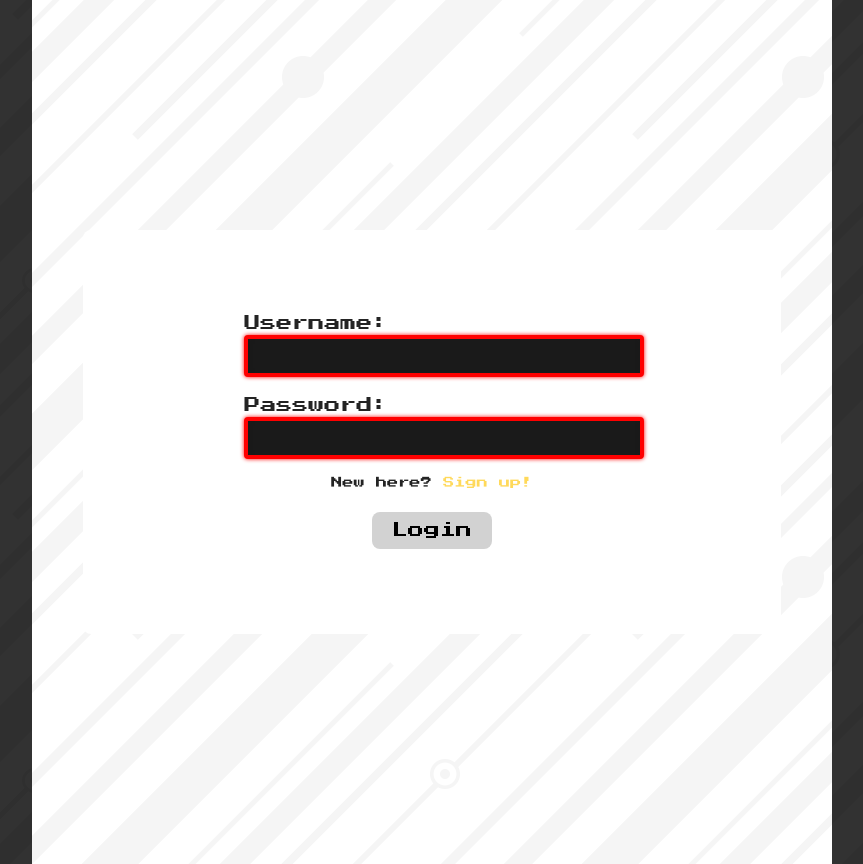
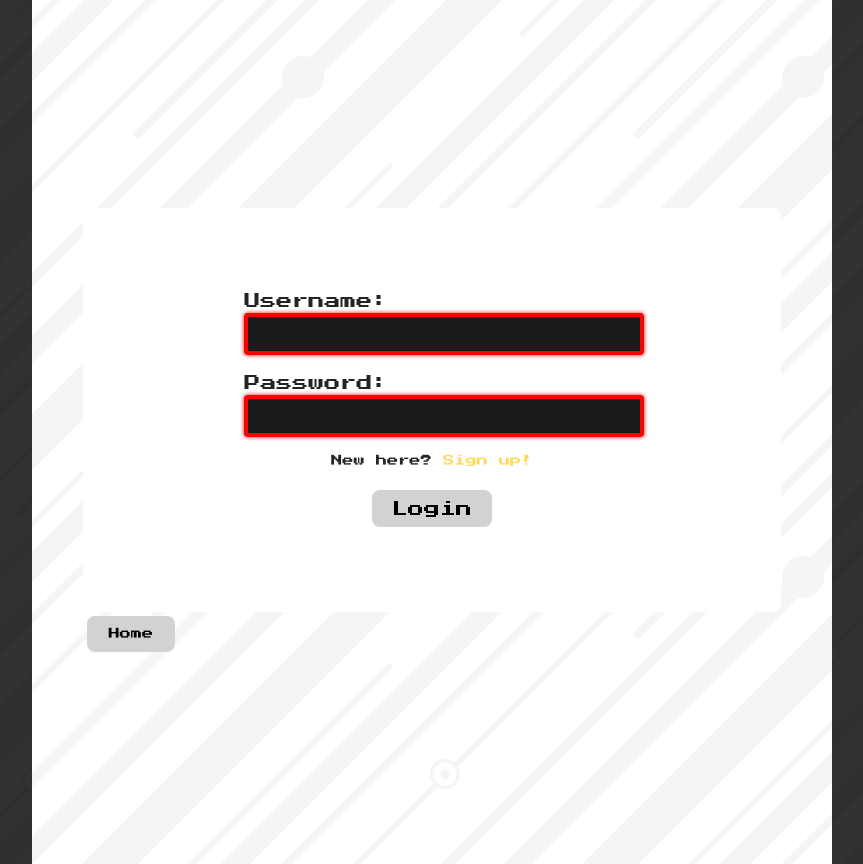
Before and after one commit to giecherry/pokemon-app, a React (Vite) app: page /login in a window 1280 px wide. Shown: the whole page, without its empty margins (208-1071 px from the left). Built offline with nearby package versions, Linux system fonts and the light colour scheme; a web font is replaced by a local one.

Commit message:
Css + signup page

```diff
--- a/src/components/HomeBtn.jsx
+++ b/src/components/HomeBtn.jsx
@@ -5,7 +5,7 @@ function HomeBtn() {
     return (
         <>
         <Link to="/">
-            <button className="start-button">Home</button>
+            <button className="home-button">Home</button>
         </Link>
         </>
     );
--- a/src/index.css
+++ b/src/index.css
@@ -91,22 +91,23 @@ button:focus-visible {
   height: 30%;
   width: 30%;
 }
-.logo-img1:hover, .logo-img2:hover, .start-button:hover {
+.logo-img1:hover, .logo-img2:hover, .start-button:hover, home-button:hover {
   filter: drop-shadow(2px 2px 2em #276ab7);
 }
 .logo-img1:focus,
 .logo-img1:focus-visible,
-.start-button:focus {
+.start-button:focus, home-button:focus {
   outline: 4px auto -webkit-focus-ring-color;
 
 }
-.start-button:hover {
+.start-button:hover, home-button:hover {
   transform: scale(1.1, 1.1);
   transition: transform 0.2s ease-in-out;
   font-weight: bold;
   }
 
 .start-button {
+  min-width: 15rem;
   border-radius: 8px;
   border: 1px solid transparent;
   padding: 1em 1.8em;
@@ -117,7 +118,17 @@ button:focus-visible {
   align-self: center;
   transition: border-color 0.25s;
 }
-
+.home-button {
+  border-radius: 8px;
+  border: 1px solid transparent;
+  padding: 1em 1.8em;
+  font-size: 0.7em;
+  font-weight: 500;
+  font-family: inherit;
+  cursor: pointer;
+  align-self: center;
+  transition: border-color 0.25s;
+}
 .pokemon-app-container {
   display: flex;
   flex-direction: column;
@@ -238,7 +249,7 @@ option {
   border-radius: 15px;
 }
 
-.login-page form {
+.login-page form, .signup-page form {
   display: flex;
   flex-direction: column;
   justify-content: center;
@@ -251,10 +262,10 @@ option {
   font-family: inherit;
   gap: 1em;
   }
-.login-page span {
+.login-page span, .signup-page span {
   font-size: 0.7em;
 }
-.login-page input {
+.login-page input, .signup-page input {
   width: 100%;
   padding: 0.5em;
   border: 4px solid #ff0000;
@@ -268,23 +279,29 @@ option {
   transition: box-shadow 0.2s ease, border-color 0.2s ease;
 }
 
-.login-page input::placeholder {
+.login-page input::placeholder , .signup-page input::placeholder {
   color: #888;
 }
 
-.login-page input:hover {
+.login-page input:hover, .signup-page input:hover {
   box-shadow:
     0 0 6px #ff0000,
     0 0 10px #ffffff;
 }
 
-.login-page input:focus {
+.login-page input:focus, .signup-page input:focus {
   border-color: #ffffff;
   box-shadow:
     0 0 6px #ff0000,
     0 0 12px #0051ff,
     inset 0 0 6px #000000;
   outline: none;
+}
+
+.signup-page h3 {
+  font-size: 0.7em;
+  color: #5a5a5a;
+  max-width: 50%;
 }
 
 @media (max-width: 1016px) {
--- a/src/pages/HomePage.jsx
+++ b/src/pages/HomePage.jsx
@@ -22,7 +22,7 @@ function HomePage() {
                         <button className="start-button">My Wishlist</button>
                     </Link>
                     <Link to="/login">
-                        <button className="start-button">Login</button>
+                        <button className="start-button">Log in</button>
                     </Link>
                 </div>
         </>
--- a/src/pages/LoginPage.jsx
+++ b/src/pages/LoginPage.jsx
@@ -1,4 +1,5 @@
 import { Link } from 'react-router-dom';
+import HomeBtn from '../components/HomeBtn';
 
 function LoginPage() {
   return (
@@ -15,6 +16,7 @@ function LoginPage() {
         <span>New here? <Link to="/signup">Sign up!</Link></span>
         <button type="submit">Login</button>
       </form>
+      <HomeBtn />
     </div>
   );
 }
--- a/src/pages/SignUp.jsx
+++ b/src/pages/SignUp.jsx
@@ -1,9 +1,12 @@
 import { Link } from 'react-router-dom';
+import HomeBtn from '../components/HomeBtn';
 
 function SignUp() {
     return (
-        <div className="login-page">
+        <div className="signup-page">
             <form>
+                <h1>Welcome!</h1>
+                <h3>Become a member to track favorites, wishlist what you want and organize your collection</h3>
                 <div>
                     <label htmlFor="username">Username:</label>
                     <input type="text" id="username" name="username" required />
@@ -15,6 +18,7 @@ function SignUp() {
                 <span>Already a member? <Link to="/login">Log in!</Link></span>
                 <button type="submit">Register</button>
             </form>
+            <HomeBtn />
         </div>
     );
 }
```
